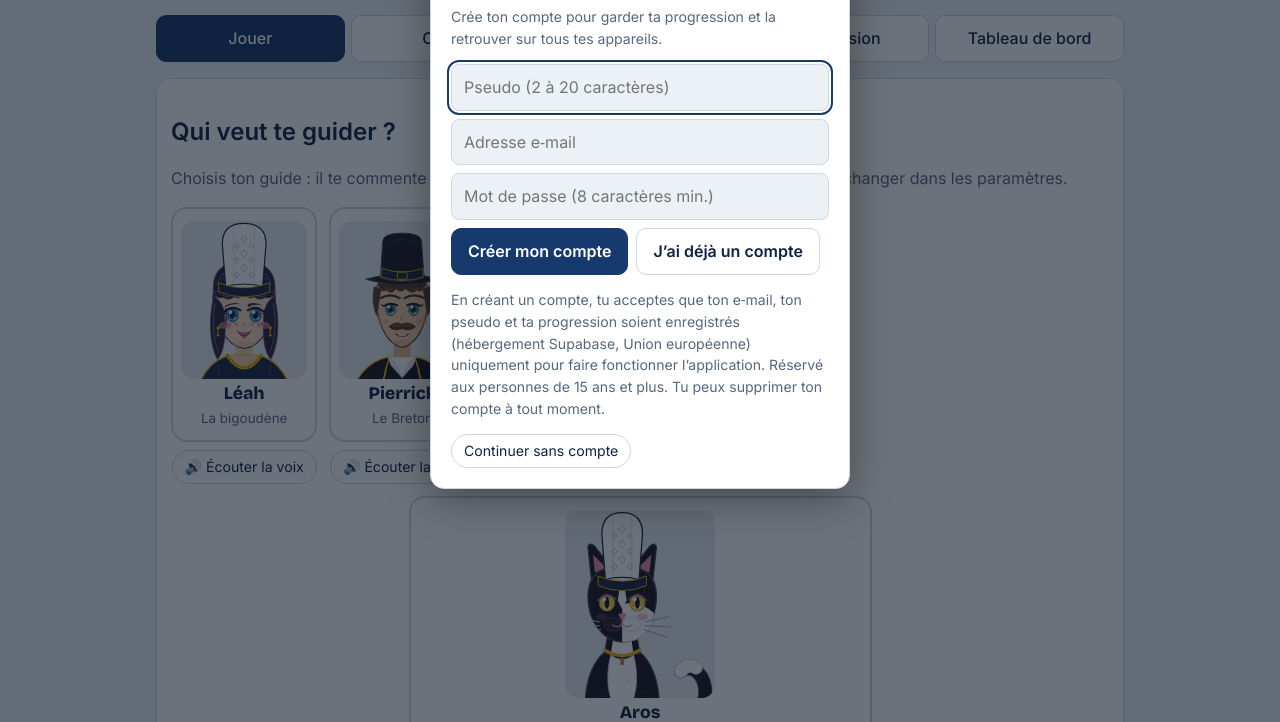
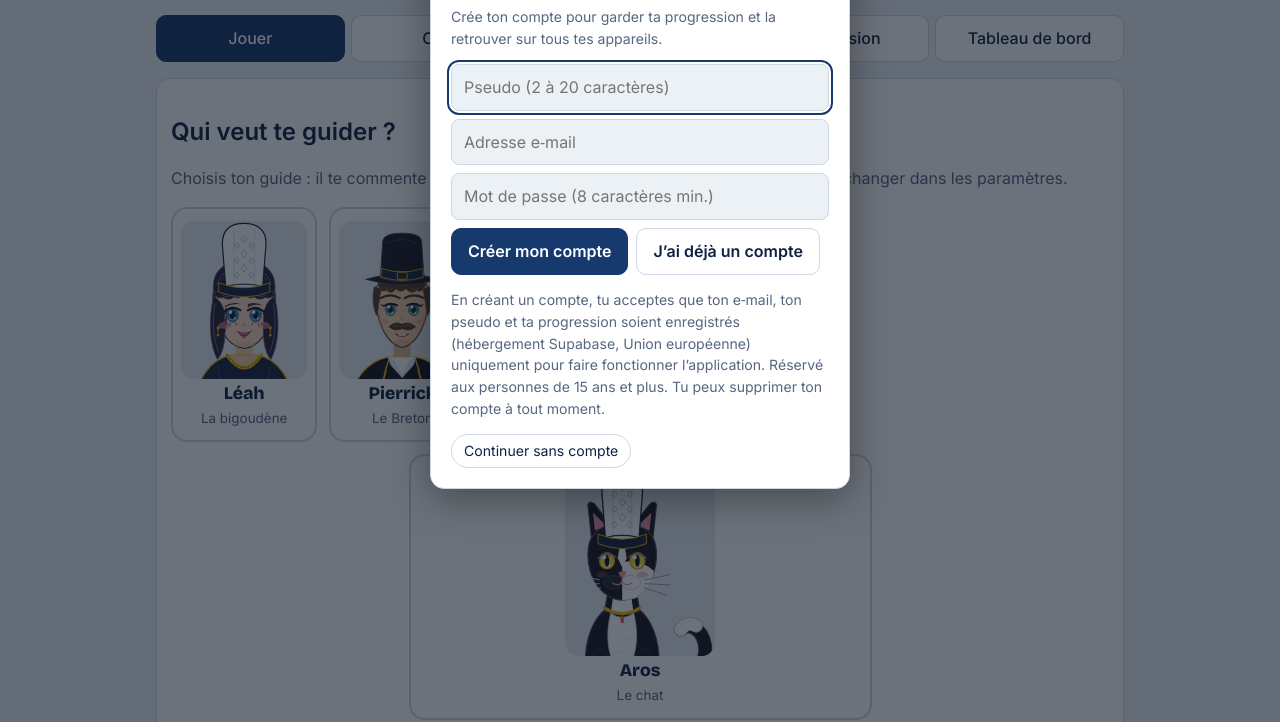
Before and after one commit to pierrickhenautph-max/bigoud-trade, a plain HTML site: page index.html in a window 1280 px wide. Shown: the part 78-800 px from the top of the page. Drawn offline with nearby package versions, Linux system fonts and the light colour scheme.

Commit message:
Voix désactivées pour le moment (interrupteur VOICES_ON), réglages et code conservés (version 9)
Co-Authored-By: Claude Sonnet 5.5 <noreply@anthropic.com>
Claude-Session: https://claude.ai/code/session_0138VyPPzjtYcsXZMeVn49jQ

```diff
--- a/index.html
+++ b/index.html
@@ -1606,7 +1606,7 @@ const save=()=>{if(P.admin)return;try{localStorage.setItem(KEY,JSON.stringify(SB
 const savePrefs=()=>{try{localStorage.setItem(PKEY,JSON.stringify({lang:P.lang,cb:P.cb,voice:P.voice,av:P.av,rx:P.rx,theme:P.theme}))}catch(e){}try{cloudPush()}catch(e){}};
 /* certains navigateurs (Samsung Internet) assombrissent eux-mêmes les pages claires et abîment les graphiques : on utilise alors directement le thème sombre de l'appli */
 const FORCEDARK=/SamsungBrowser/i.test(navigator.userAgent||"");
-const APP_VERSION="26/11/2026 · 8";
+const APP_VERSION="26/11/2026 · 9";
 const mqDark=window.matchMedia?matchMedia("(prefers-color-scheme: dark)"):null;
 function applyTheme(){try{const r=document.documentElement,t=P.theme==="auto"&&FORCEDARK?"dark":P.theme;if(t==="auto")r.removeAttribute("data-theme");else r.setAttribute("data-theme",t);const eff=t==="auto"?(mqDark&&mqDark.matches?"dark":"light"):t;r.style.colorScheme=eff==="dark"?"dark":"only light";r.classList.toggle("fd",!!(FORCEDARK&&eff==="dark"))}catch(e){}}
 try{if(mqDark&&mqDark.addEventListener)mqDark.addEventListener("change",()=>applyTheme())}catch(e){}
@@ -1777,12 +1777,14 @@ function pickLevel(mode){
 
 /* ----- session ----- */
 let CRS={lv:null,i:0};
+/* VOIX : interrupteur général. false = aucune voix ni bouton vocal dans l'application ; les réglages (voix, guide, explication à voix haute) et tout le code restent en place. Pour réactiver : mettre true. */
+const VOICES_ON=false;
 let TTS=null;   /* synthèse vocale : fournie par la page publiée si disponible (sinon pas de bouton) */
 let TTSS="idle";
 function voiceUI(){try{document.querySelectorAll("[data-vpause]").forEach(b=>{b.hidden=TTSS==="idle";b.textContent=TTSS==="paused"?L("▶ Reprendre","▶ Resume"):L("⏸ Pause","⏸ Pause")});document.querySelectorAll("[data-vstop]").forEach(b=>{b.hidden=TTSS==="idle"})}catch(e){}}
-try{if(window.claude&&window.claude.use)window.claude.use("tts").then(t=>{TTS=t||null;if(TTS){try{TTS.onState(s=>{TTSS=(s&&s.state)||"idle";voiceUI()})}catch(e){}if((tab==="course"&&CRS.lv)||tab==="play"||tab==="prog")render(false)}}).catch(()=>{})}catch(e){}
+try{if(VOICES_ON&&window.claude&&window.claude.use)window.claude.use("tts").then(t=>{TTS=t||null;if(TTS){try{TTS.onState(s=>{TTSS=(s&&s.state)||"idle";voiceUI()})}catch(e){}if((tab==="course"&&CRS.lv)||tab==="play"||tab==="prog")render(false)}}).catch(()=>{})}catch(e){}
 /* voix de secours hors Claude : synthèse vocale du navigateur / du téléphone */
-if(!(window.claude&&window.claude.use)&&window.speechSynthesis&&window.SpeechSynthesisUtterance){
+if(VOICES_ON&&!(window.claude&&window.claude.use)&&window.speechSynthesis&&window.SpeechSynthesisUtterance){
  const ss=window.speechSynthesis,PIT={airy:1.2,buttery:.85,glassy:1.05,rounded:.95};let TK=0;
  const st=s=>{TTSS=s;voiceUI()};
  const pickV=lang=>{let vs=[];try{vs=ss.getVoices().filter(v=>v.lang&&v.lang.toLowerCase().startsWith(lang))}catch(e){}return vs.find(v=>/natural|online|google/i.test(v.name))||vs[0]||null};
```
